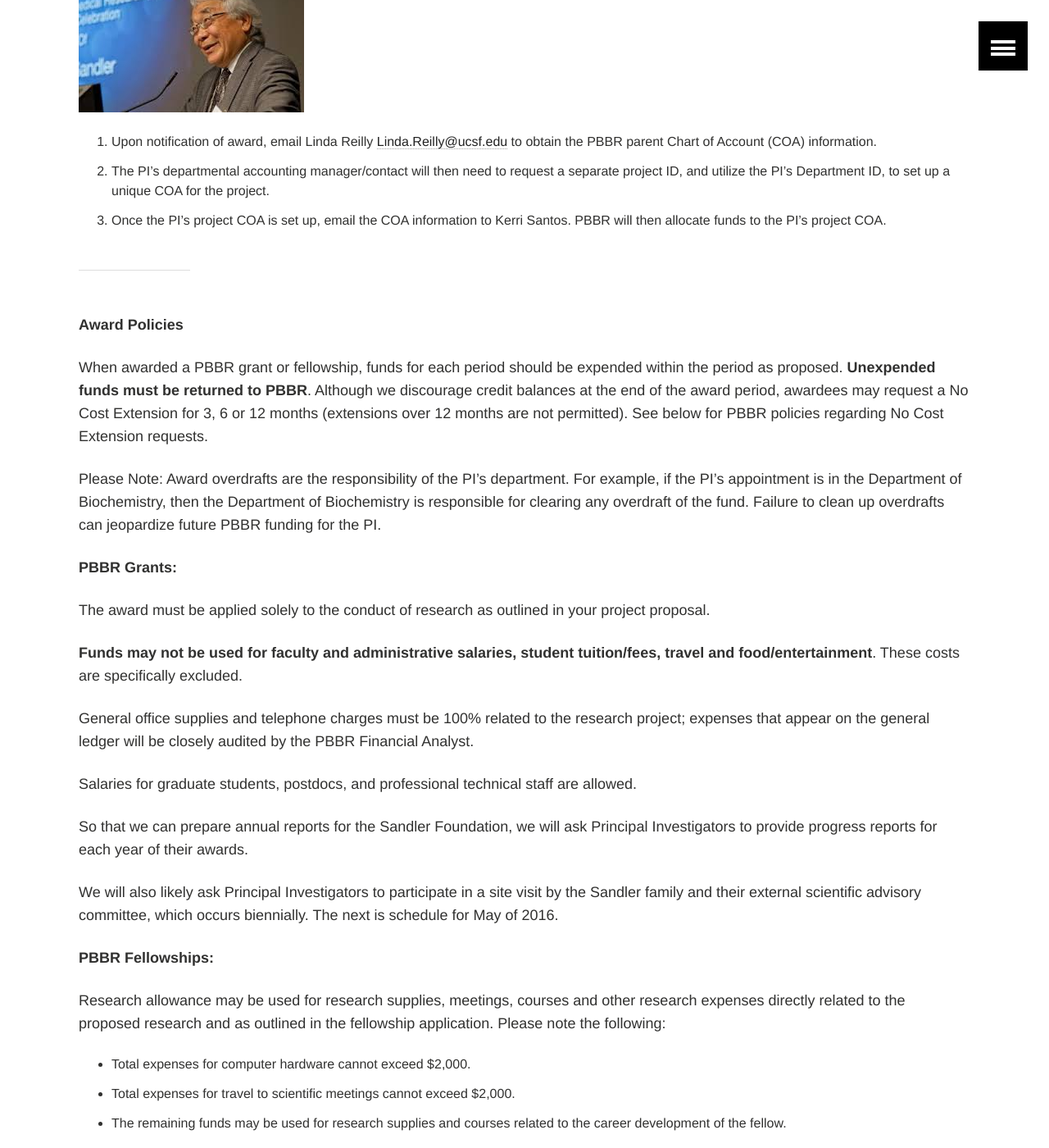
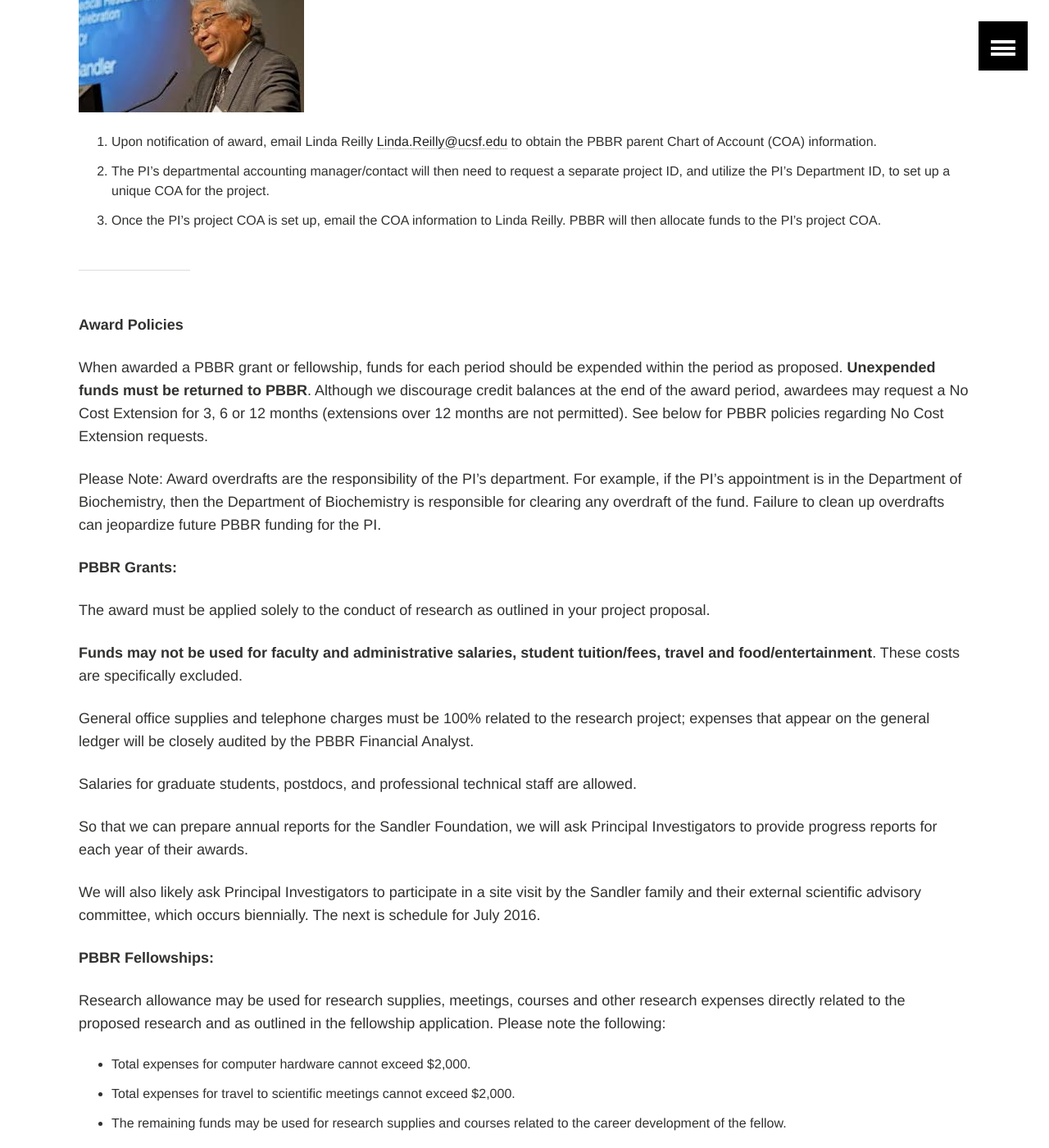
Before and after one commit to UCSF-CMP/pbbr, a Jekyll site: the page built from awardees/index.md, in a window 1280 px wide and 1400 px high, scrolled down 357 px. Shown: the whole window at 82% size. Built offline with Jekyll 4.4.1, drawn with Linux system fonts in a browser that asks for light colours.

Commit message:
fixed settings

```diff
--- a/awardees/index.md
+++ b/awardees/index.md
@@ -14,7 +14,7 @@ image:
 
 1.	Upon notification of award, email Linda Reilly <Linda.Reilly@ucsf.edu> to obtain the PBBR parent Chart of Account (COA) information.
 2.	The PI’s departmental accounting manager/contact will then need to request a separate project ID, and utilize the PI’s Department ID, to set up a unique COA for the project.
-3.	Once the PI’s project COA is set up, email the COA information to Kerri Santos.
+3.	Once the PI’s project COA is set up, email the COA information to Linda Reilly.
 PBBR will then allocate funds to the PI’s project COA.
 
 ****
@@ -37,7 +37,7 @@ Salaries for graduate students, postdocs, and professional technical staff are a
 
 So that we can prepare annual reports for the Sandler Foundation, we will ask Principal Investigators to provide progress reports for each year of their awards.
 
-We will also likely ask Principal Investigators to participate in a site visit by the Sandler family and their external scientific advisory committee, which occurs biennially. The next is schedule for May of 2016.
+We will also likely ask Principal Investigators to participate in a site visit by the Sandler family and their external scientific advisory committee, which occurs biennially. The next is schedule for July 2016.
 
 **PBBR Fellowships:**
 
```
